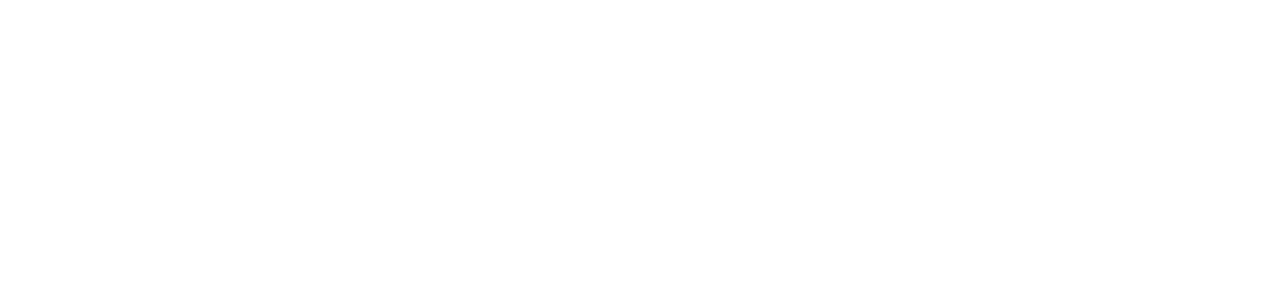
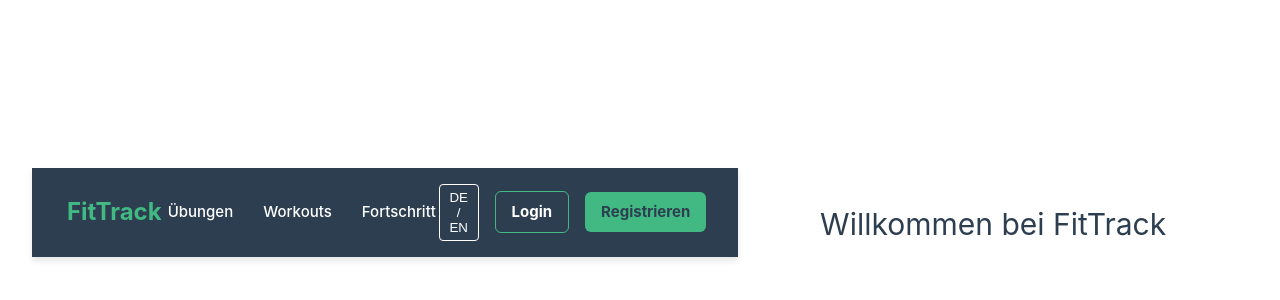
Before and after one commit to Limason17/fittrack-ipt7.1, a Vue app in the folder frontend/: page / in a window 1280 px wide. Shown: the part 176-476 px from the top of the page. Built offline with nearby package versions, Linux system fonts and the light colour scheme.

Commit message:
feat(nav): add main navbar component

```diff
--- a/frontend/src/App.vue
+++ b/frontend/src/App.vue
@@ -1,11 +1,22 @@
 <script setup>
-
+import { RouterView } from 'vue-router'
+import Navbar from './components/Navbar.vue'
 </script>
 
 <template>
+  <header>
+    <Navbar />
+  </header>
 
+  <main>
+    <RouterView />
+  </main>
 </template>
 
 <style scoped>
-
+main {
+  padding: 2rem;
+  max-width: 1200px;
+  margin: 0 auto;
+}
 </style>
--- /dev/null
+++ b/frontend/src/components/Navbar.vue
@@ -0,0 +1,107 @@
+<script setup>
+import { RouterLink } from 'vue-router'
+</script>
+
+<template>
+  <nav class="navbar">
+    <div class="logo">
+      <RouterLink to="/">FitTrack</RouterLink>
+    </div>
+
+    <ul class="nav-links">
+      <li><RouterLink to="/exercises">Übungen</RouterLink></li>
+      <li><RouterLink to="/workouts">Workouts</RouterLink></li>
+      <li><RouterLink to="/progress">Fortschritt</RouterLink></li>
+    </ul>
+
+    <div class="nav-actions">
+      <button class="lang-switch" title="Sprache wechseln">DE / EN</button>
+      <RouterLink to="/login" class="btn login-btn">Login</RouterLink>
+      <RouterLink to="/register" class="btn register-btn">Registrieren</RouterLink>
+    </div>
+  </nav>
+</template>
+
+<style scoped>
+.navbar {
+  display: flex;
+  justify-content: space-between;
+  align-items: center;
+  padding: 1rem 2rem;
+  background-color: #2c3e50;
+  color: white;
+  box-shadow: 0 4px 6px rgba(0,0,0,0.1);
+}
+
+.logo a {
+  font-size: 1.5rem;
+  font-weight: bold;
+  color: #42b983;
+  text-decoration: none;
+}
+
+.nav-links {
+  display: flex;
+  list-style: none;
+  gap: 1.5rem;
+  margin: 0;
+  padding: 0;
+}
+
+.nav-links a {
+  color: white;
+  text-decoration: none;
+  font-weight: 500;
+  transition: color 0.3s ease;
+}
+
+.nav-links a:hover,
+.nav-links a.router-link-active {
+  color: #42b983;
+}
+
+.nav-actions {
+  display: flex;
+  align-items: center;
+  gap: 1rem;
+}
+
+.lang-switch {
+  background: none;
+  border: 1px solid white;
+  color: white;
+  padding: 0.3rem 0.6rem;
+  border-radius: 4px;
+  cursor: pointer;
+}
+
+.lang-switch:hover {
+  background: rgba(255, 255, 255, 0.1);
+}
+
+.btn {
+  text-decoration: none;
+  padding: 0.5rem 1rem;
+  border-radius: 6px;
+  font-weight: bold;
+  transition: all 0.3s ease;
+}
+
+.login-btn {
+  color: white;
+  border: 1px solid #42b983;
+}
+
+.login-btn:hover {
+  background-color: rgba(66, 185, 131, 0.1);
+}
+
+.register-btn {
+  background-color: #42b983;
+  color: #2c3e50;
+}
+
+.register-btn:hover {
+  background-color: #3aa876;
+}
+</style>
```
